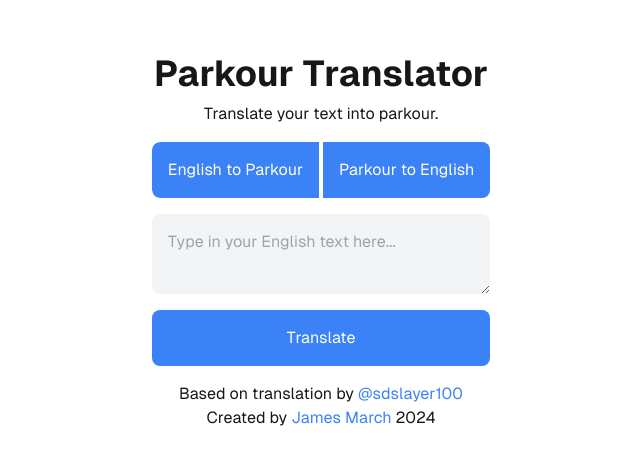
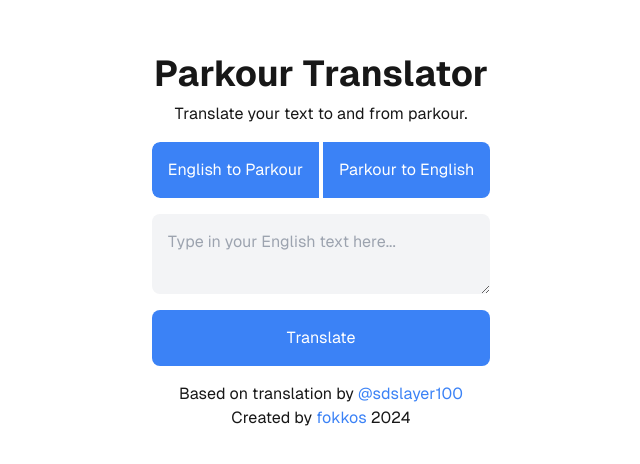
Before and after one commit to Fokkos/parkour-translation, a Next.js app in the folder parkour/: page / in a window 1280 px wide. Shown: the part 158-622 px from the top of the page, without its empty margins (319-959 px from the left). Built offline with nearby package versions, Linux system fonts and the light colour scheme.

Commit message:
no longer dox myself

```diff
--- a/parkour/src/app/page.tsx
+++ b/parkour/src/app/page.tsx
@@ -11,7 +11,7 @@ export default function Home() {
         <h1 className="text-4xl font-bold mb-2">Parkour Translator</h1>
 
         <p className="mb-4">
-          Translate your text into parkour.
+          Translate your text to and from parkour.
         </p>
 
         <Translator />
@@ -20,11 +20,9 @@ export default function Home() {
           Based on translation by <a href="https://twitter.com/sdslayer100" className="text-blue-500">@sdslayer100</a>
         </p>
         <p>
-          Created by <a href="https://twitter.com/fokkos2" className="text-blue-500">James March</a> 2024
+          Created by <a href="https://twitter.com/fokkos2" className="text-blue-500">fokkos</a> 2024
         </p>
       </div>
-
-      <Alert/>
       </main>
     </div>
   );
```
